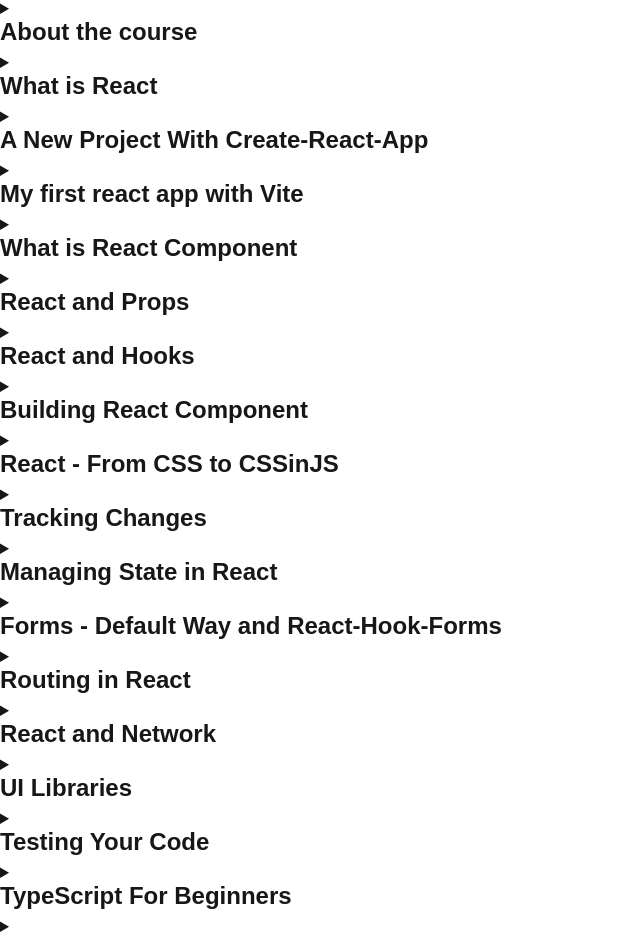
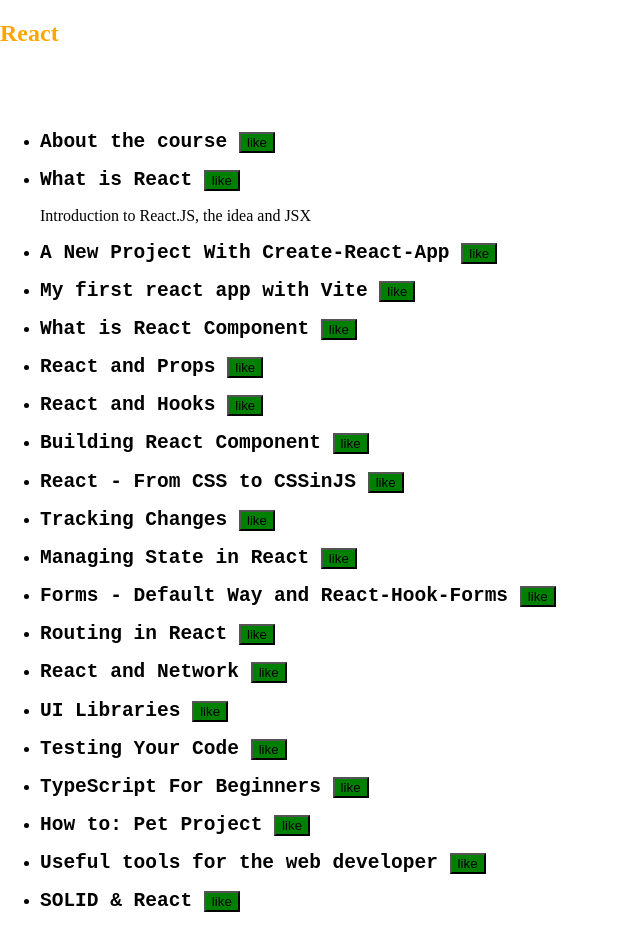
Before and after one commit to boikoua/nextjs_app, a Next.js app: page / in a window 1280 px wide. Shown: the top 938 px of the page, without its empty margins (0-640 px from the left). Built offline with nearby package versions, Linux system fonts and the light colour scheme.

Commit message:
styles in Next JS

```diff
--- a/src/app/globals.css
+++ b/src/app/globals.css
@@ -1,42 +1,11 @@
-:root {
-  --background: #ffffff;
-  --foreground: #171717;
+@import url('./variables.css');
+
+body {
+  padding: 0;
+  margin: 0;
+  box-sizing: border-box;
 }
 
-@media (prefers-color-scheme: dark) {
-  :root {
-    --background: #0a0a0a;
-    --foreground: #ededed;
-  }
+.header {
+  color: orange;
 }
-
-html,
-body {
-  max-width: 100vw;
-  overflow-x: hidden;
-}
-
-body {
-  color: var(--foreground);
-  background: var(--background);
-  font-family: Arial, Helvetica, sans-serif;
-  -webkit-font-smoothing: antialiased;
-  -moz-osx-font-smoothing: grayscale;
-}
-
-* {
-  box-sizing: border-box;
-  padding: 0;
-  margin: 0;
-}
-
-a {
-  color: inherit;
-  text-decoration: none;
-}
-
-@media (prefers-color-scheme: dark) {
-  html {
-    color-scheme: dark;
-  }
-}
--- /dev/null
+++ b/src/app/lesson.module.css
@@ -0,0 +1,7 @@
+.header {
+  font-family: monospace;
+}
+
+.header button {
+  background-color: green;
+}
--- a/src/app/lesson.tsx
+++ b/src/app/lesson.tsx
@@ -1,22 +1,30 @@
+'use client';
 // Так как мы использовали хуки, то помечаем что это use client
 
-import React from 'react';
+import React, { useState } from 'react';
+import style from './lesson.module.css';
 
 type LessonProps = {
   title: string;
   shortSummary?: string;
 };
 
-// type LikeState = 'unset' | 'Liked' | 'dislike';
+type LikeState = 'unset' | 'Liked' | 'dislike';
 
 export const Lesson: React.FC<LessonProps> = ({ title, shortSummary }) => {
+  const [like, setLike] = useState<LikeState>('unset');
+
+  const handleSetLike = () => setLike('Liked');
+
   return (
-    <details>
-      <summary>
-        <h2>{title}</h2>
-      </summary>
-
+    <div>
+      <h2 className={style.header}>
+        {title}{' '}
+        <button type="button" onClick={handleSetLike}>
+          {like === 'unset' ? 'like' : like}
+        </button>
+      </h2>
       <p>{shortSummary}</p>
-    </details>
+    </div>
   );
 };
--- a/src/app/page.tsx
+++ b/src/app/page.tsx
@@ -14,6 +14,7 @@
 
   return (
     <main className={styles.main}>
+      <h2 className="header">React</h2>
       <ul>
         {courses.lessons.map((lesson) => {
           return (
--- /dev/null
+++ b/src/app/variables.css
@@ -0,0 +1,3 @@
+:root {
+  --red: red;
+}
```
